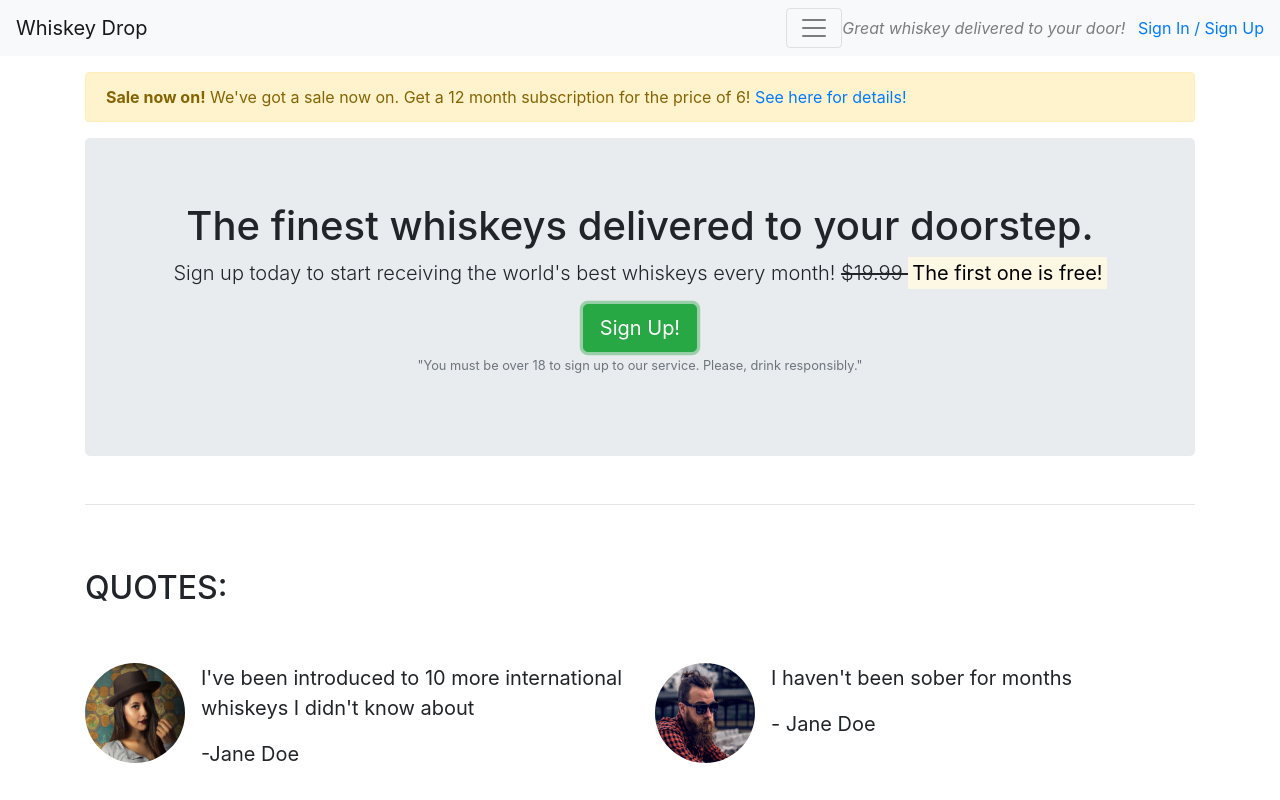
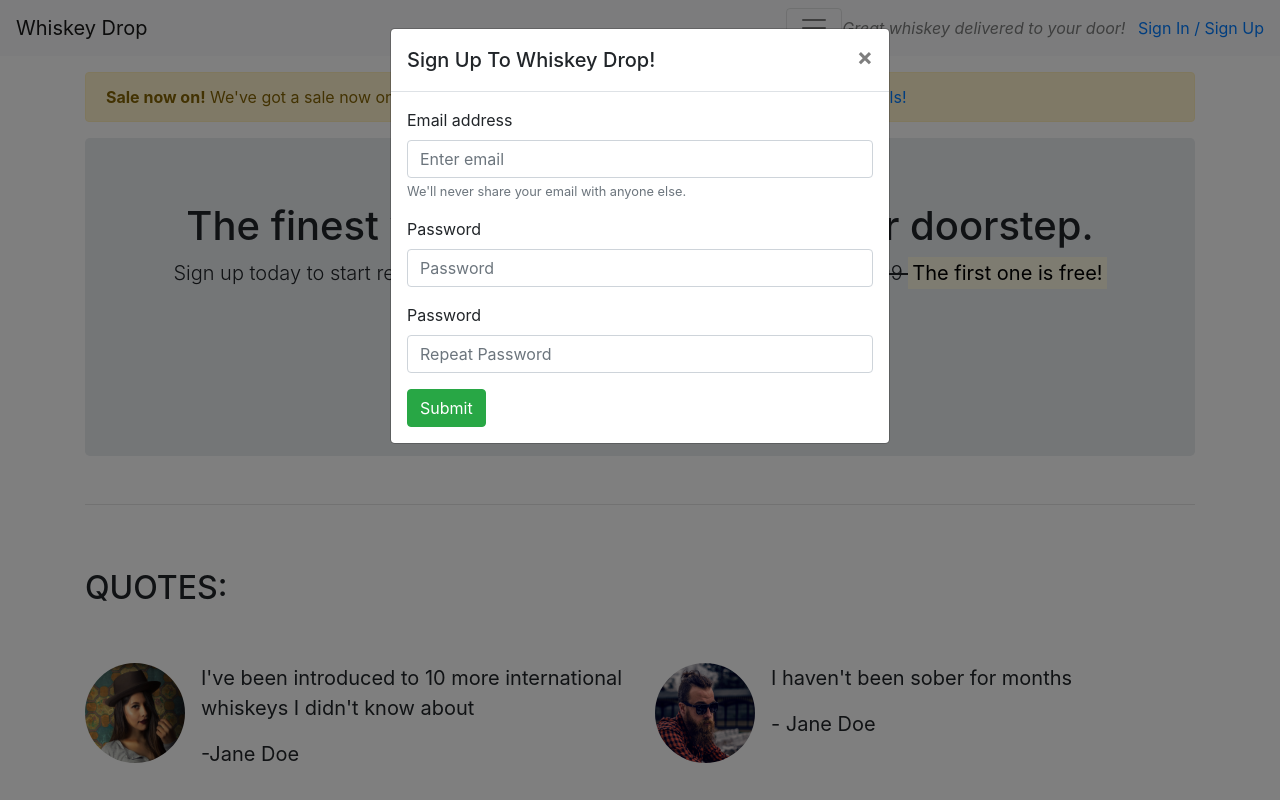
Before and after one commit to eugeniacodes/bootstrap-follow, a plain HTML site: page index.html in a window 1280 px wide. Both pictures are taken after a click on the button "Sign Up!". Shown: the top 800 px of the page. Drawn offline with nearby package versions, Linux system fonts and the light colour scheme.

Commit message:
after Bootstrap JavaScript (part 2)

```diff
--- a/index.html
+++ b/index.html
@@ -58,7 +58,7 @@
                      <span class="d-inline d-sm-none"><br> </span>
                      <strong><mark>The first one is free!</mark></strong>
                   </p>
-                  <button class="btn btn-success btn-lg"> Sign Up!</button>
+                  <button class="btn btn-success btn-lg" data-toggle="modal" data-target="#signUpModal"> Sign Up!</button>
                   <p class="text-muted"><small>"You must be over 18 to sign up to our service. Please, drink responsibly."</small></p>
             </div>
          </div>
@@ -135,6 +135,40 @@
          </section>
          <!--/ features-->
       </article>
+
+      <div class="modal" tabindex="-1" role="dialog" id="signUpModal">
+  <div class="modal-dialog" role="document">
+    <div class="modal-content">
+      <div class="modal-header">
+        <h5 class="modal-title">Sign Up To Whiskey Drop!</h5>
+        <button type="button" class="close" data-dismiss="modal" aria-label="Close">
+          <span aria-hidden="true">&times;</span>
+        </button>
+      </div>
+      <div class="modal-body">
+        <form>
+  <div class="form-group">
+    <label for="exampleInputEmail1">Email address</label>
+    <input type="email" class="form-control" id="exampleInputEmail1" aria-describedby="emailHelp" placeholder="Enter email">
+    <small id="emailHelp" class="form-text text-muted">We'll never share your email with anyone else.</small>
+  </div>
+  <div class="form-group">
+    <label for="exampleInputPassword1">Password</label>
+    <input type="password" class="form-control" id="password" placeholder="Password">
+</div>
+
+<div class="form-group">
+    <label for="exampleInputPassword1">Password</label>
+    <input type="password" class="form-control" id="repeatpassword" placeholder="Repeat Password">
+</div>
+
+  <button type="submit" class="btn btn-success">Submit</button>
+</form>
+</div>
+
+    </div>
+  </div>
+</div>
 <script src="https://code.jquery.com/jquery-3.3.1.slim.min.js" integrity="sha384-q8i/X+965DzO0rT7abK41JStQIAqVgRVzpbzo5smXKp4YfRvH+8abtTE1Pi6jizo" crossorigin="anonymous"></script>
 <script src="https://cdnjs.cloudflare.com/ajax/libs/popper.js/1.14.7/umd/popper.min.js" integrity="sha384-UO2eT0CpHqdSJQ6hJty5KVphtPhzWj9WO1clHTMGa3JDZwrnQq4sF86dIHNDz0W1" crossorigin="anonymous"></script>
 <script src="https://stackpath.bootstrapcdn.com/bootstrap/4.3.1/js/bootstrap.min.js" integrity="sha384-JjSmVgyd0p3pXB1rRibZUAYoIIy6OrQ6VrjIEaFf/nJGzIxFDsf4x0xIM+B07jRM" crossorigin="anonymous">
```
